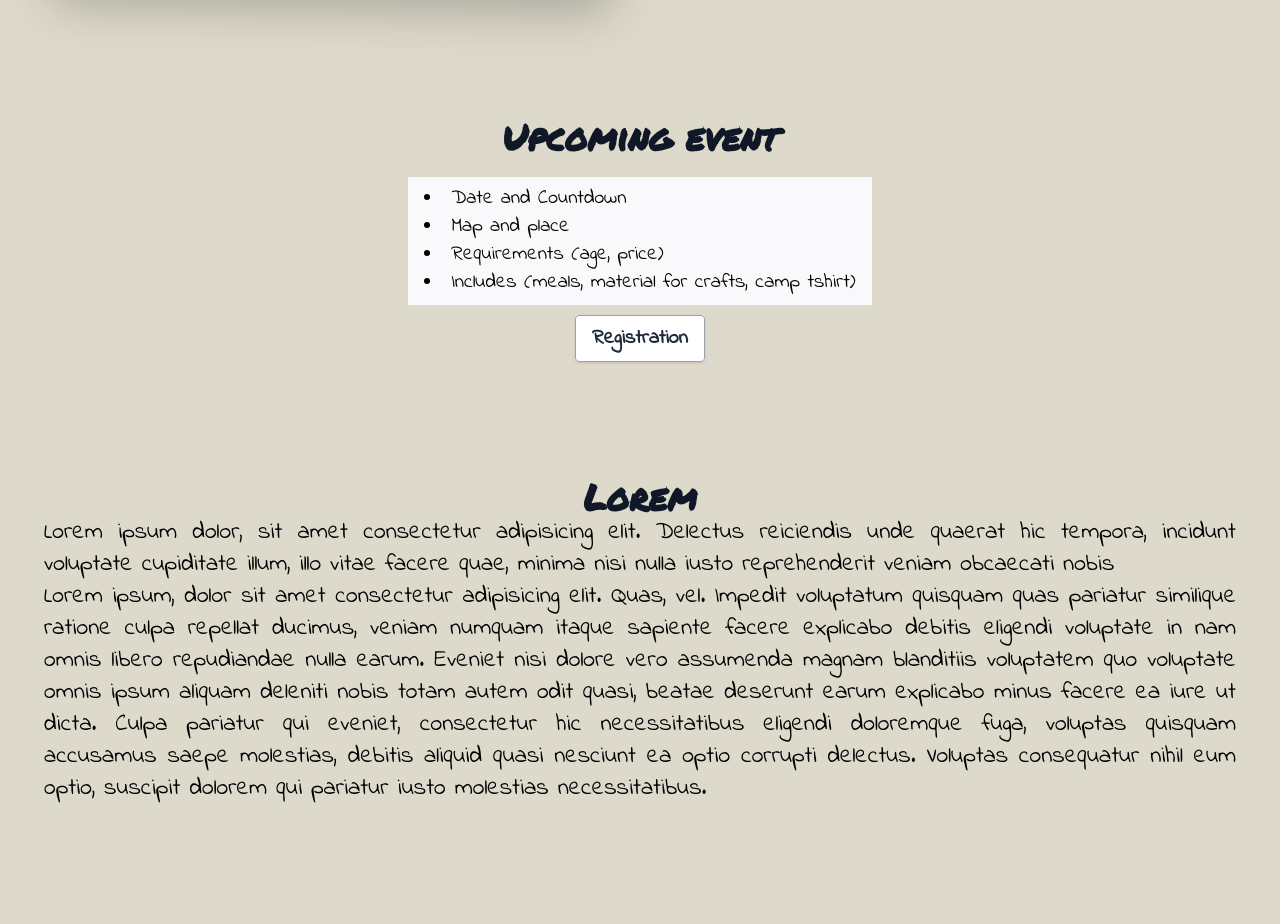
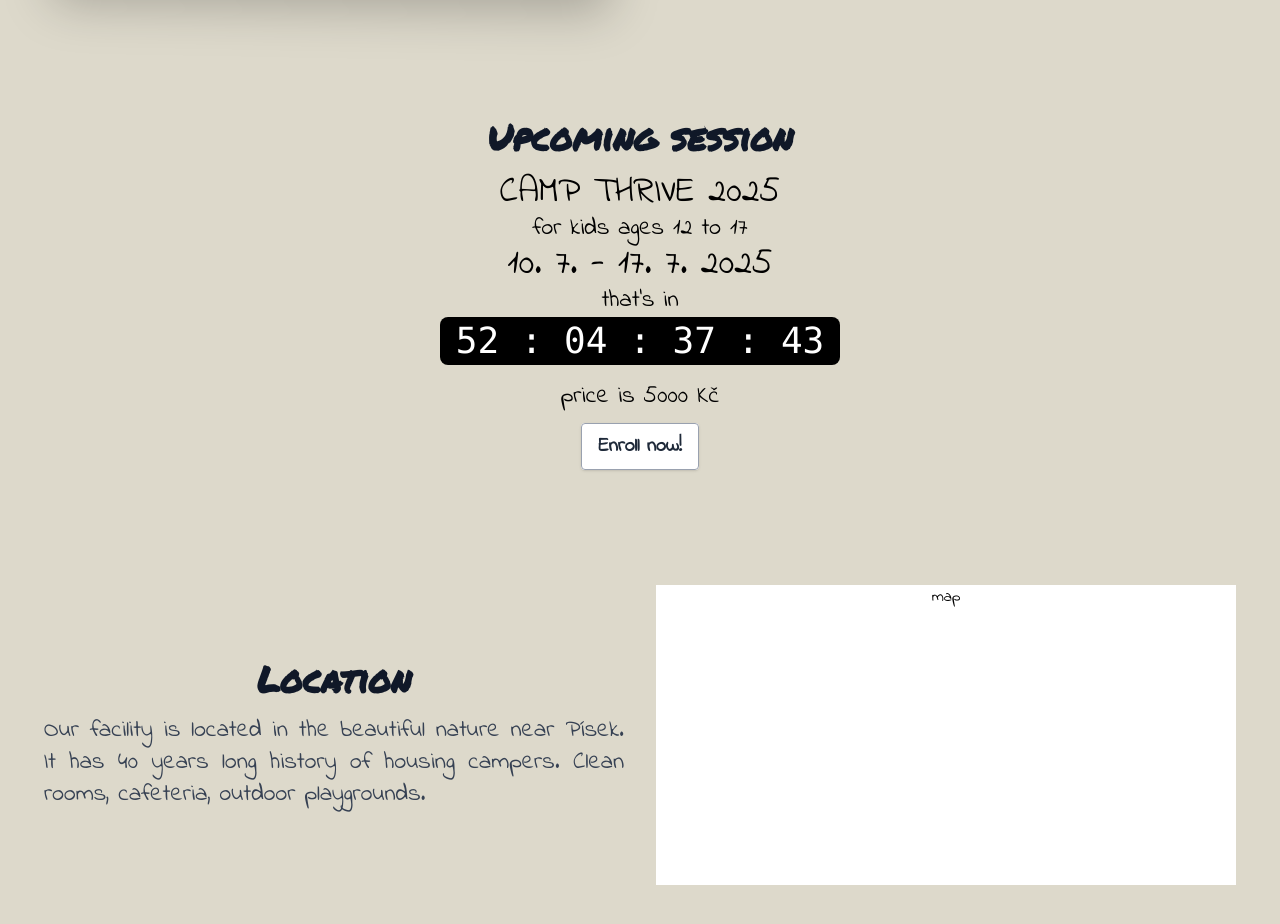
Before and after one commit to jiri-muller-dev/camp, a Next.js app: page / in a window 1280 px wide. Shown: the part 1608-2532 px from the top of the page. Built offline with nearby package versions, Linux system fonts and the light colour scheme.

Commit message:
Styling of main page, countdown component added

```diff
--- /dev/null
+++ b/src/app/components/Countdown.tsx
@@ -0,0 +1,54 @@
+"use client";
+import React from "react";
+
+interface TimeLeft {
+  days: number;
+  hours: number;
+  minutes: number;
+  seconds: number;
+}
+
+const Countdown: React.FC<{
+  targetDate: Date;
+}> = ({ targetDate }) => {
+  const calculateTimeLeft = () => {
+    const now = new Date();
+    const difference = targetDate.getTime() - now.getTime();
+    let timeLeft: TimeLeft = { days: 0, hours: 0, minutes: 0, seconds: 0 };
+
+    if (difference > 0) {
+      timeLeft = {
+        days: Math.floor(difference / (1000 * 60 * 60 * 24)),
+        hours: Math.floor(
+          (difference % (1000 * 60 * 60 * 24)) / (1000 * 60 * 60)
+        ),
+        minutes: Math.floor((difference % (1000 * 60 * 60)) / (1000 * 60)),
+        seconds: Math.floor((difference % (1000 * 60)) / 1000),
+      };
+    }
+
+    return timeLeft;
+  };
+
+  const [timeLeft, setTimeLeft] = React.useState<TimeLeft>(calculateTimeLeft());
+
+  React.useEffect(() => {
+    const timerId = setInterval(() => {
+      setTimeLeft(calculateTimeLeft());
+    }, 1000);
+
+    return () => clearInterval(timerId); // Cleanup on unmount
+  }, [targetDate]);
+
+  return (
+    <div>
+      <p className="text-center font-mono text-4xl px-4 py-1 bg-black text-white w-fit mx-auto mb-4 rounded-lg">
+        {timeLeft.days} : {timeLeft.hours.toString().padStart(2, "0")} :{" "}
+        {timeLeft.minutes.toString().padStart(2, "0")} :{" "}
+        {timeLeft.seconds.toString().padStart(2, "0")}
+      </p>
+    </div>
+  );
+};
+
+export default Countdown;
--- a/src/app/details.js
+++ b/src/app/details.js
@@ -1,3 +1,4 @@
 const campStartDate = "2025-07-10";
 const campEndDate = "2025-07-17";
-export { campStartDate, campEndDate };
+const campTitle = "Camp Thrive 2025";
+export { campStartDate, campEndDate, campTitle };
--- a/src/app/layout.tsx
+++ b/src/app/layout.tsx
@@ -37,7 +37,7 @@ export default function RootLayout({
             About camp
           </Link>
           <Link href="/#upcoming" className="navbutton">
-            Next camp
+            Next session
           </Link>
           <Link href="/registration" className="navbutton">
             Register
--- a/src/app/page.tsx
+++ b/src/app/page.tsx
@@ -1,5 +1,7 @@
 import Link from "next/link";
 import Image from "next/image";
+import { campStartDate, campTitle } from "./details";
+import Countdown from "./components/Countdown";
 
 export default function Home() {
   return (
@@ -14,7 +16,7 @@ export default function Home() {
               <p className="text-3xl sm:text-[5vw] xl:text-6xl text-center mb-8 font-sans max-w-[70vw]">
                 Find a place for friendship, adventure and growth!
               </p>
-              <a href="#" className="btn">
+              <a href="#aim" className="btn">
                 See details
               </a>
             </div>
@@ -55,7 +57,7 @@ export default function Home() {
               <div className="order-none md:order-1">
                 <div className="max-w-lg md:max-w-none">
                   <h2 id="activities">Activities</h2>
-                  <p className="text-center">
+                  <p className="text-center mt-4">
                     Move&nbsp;your&nbsp;body! Train&nbsp;your&nbsp;brain!
                     Try&nbsp;something&nbsp;new!
                   </p>
@@ -88,55 +90,18 @@ export default function Home() {
             <div className="grid grid-cols-1 gap-4 md:items-center md:gap-8 justify-items-center">
               <div>
                 <div className="max-w-lg md:max-w-none">
-                  <h2 id="upcoming">Upcoming event</h2>
-                  <ul className="my-5">
-                    <li>Date and Countdown</li>
-                    <li>Map and place</li>
-                    <li>Requirements (age, price)</li>
-                    <li>Includes (meals, material for crafts, camp tshirt)</li>
-                  </ul>
-
-                  {/* <ul class="space-y-4 text-left text-gray-500 dark:text-gray-400">
-                    <li class="flex items-center space-x-3 rtl:space-x-reverse">
-                      <svg
-                        class="shrink-0 w-3.5 h-3.5 text-green-500 dark:text-green-400"
-                        aria-hidden="true"
-                        xmlns="http://www.w3.org/2000/svg"
-                        fill="none"
-                        viewBox="0 0 16 12"
-                      >
-                        <path
-                          stroke="currentColor"
-                          stroke-linecap="round"
-                          stroke-linejoin="round"
-                          stroke-width="2"
-                          d="M1 5.917 5.724 10.5 15 1.5"
-                        />
-                      </svg>
-                      <span>Individual configuration</span>
-                    </li>
-                    <li class="flex items-center space-x-3 rtl:space-x-reverse">
-                      <svg
-                        class="shrink-0 w-3.5 h-3.5 text-green-500 dark:text-green-400"
-                        aria-hidden="true"
-                        xmlns="http://www.w3.org/2000/svg"
-                        fill="none"
-                        viewBox="0 0 16 12"
-                      >
-                        <path
-                          stroke="currentColor"
-                          stroke-linecap="round"
-                          stroke-linejoin="round"
-                          stroke-width="2"
-                          d="M1 5.917 5.724 10.5 15 1.5"
-                        />
-                      </svg>
-                      <span>No setup, or hidden fees</span>
-                    </li>
-                  </ul> */}
+                  <h2 id="upcoming">Upcoming session</h2>
+                  <p className="uppercase text-4xl text-center mt-4">
+                    {campTitle}
+                  </p>
+                  <p className="text-2xl text-center">for kids ages 12 to 17</p>
+                  <p className="text-4xl text-center">10. 7. - 17. 7. 2025</p>
+                  <p className="text-2xl text-center">that's in</p>
+                  <Countdown targetDate={new Date(campStartDate)} />
+                  <p className="text-2xl text-center mb-5">price is 5000 Kč</p>
 
                   <Link href="/registration" className="btn mt-5">
-                    Registration
+                    Enroll now!
                   </Link>
                 </div>
               </div>
@@ -144,33 +109,19 @@ export default function Home() {
           </div>
 
           <div className="mx-auto max-w-screen-xl my-15 px-4 py-8 sm:px-6 lg:px-8">
-            <div className="grid grid-cols-1 gap-4 md:items-center md:gap-8 justify-items-center">
-              <div>
-                <div className="max-w-lg md:max-w-none">
-                  <h2 id="upcoming">Lorem</h2>
-                  <p>
-                    Lorem ipsum dolor, sit amet consectetur adipisicing elit.
-                    Delectus reiciendis unde quaerat hic tempora, incidunt
-                    voluptate cupiditate illum, illo vitae facere quae, minima
-                    nisi nulla iusto reprehenderit veniam obcaecati nobis
-                  </p>
-                  <p>
-                    Lorem ipsum, dolor sit amet consectetur adipisicing elit.
-                    Quas, vel. Impedit voluptatum quisquam quas pariatur
-                    similique ratione culpa repellat ducimus, veniam numquam
-                    itaque sapiente facere explicabo debitis eligendi voluptate
-                    in nam omnis libero repudiandae nulla earum. Eveniet nisi
-                    dolore vero assumenda magnam blanditiis voluptatem quo
-                    voluptate omnis ipsum aliquam deleniti nobis totam autem
-                    odit quasi, beatae deserunt earum explicabo minus facere ea
-                    iure ut dicta. Culpa pariatur qui eveniet, consectetur hic
-                    necessitatibus eligendi doloremque fuga, voluptas quisquam
-                    accusamus saepe molestias, debitis aliquid quasi nesciunt ea
-                    optio corrupti delectus. Voluptas consequatur nihil eum
-                    optio, suscipit dolorem qui pariatur iusto molestias
-                    necessitatibus.
-                  </p>
-                </div>
+            <div className="grid grid-cols-1 gap-4 md:grid-cols-2 items-center justify-items-center md:gap-8">
+              <div className="max-w-lg md:max-w-none">
+                <h2 id="location">Location</h2>
+
+                <p className="mt-4 text-gray-700">
+                  Our facility is located in the beautiful nature near Písek. It
+                  has 40 years long history of housing campers. Clean rooms,
+                  cafeteria, outdoor playgrounds.
+                </p>
+              </div>
+
+              <div className="w-full">
+                <div className="w-full h-[300px] bg-white text-center">map</div>
               </div>
             </div>
           </div>
--- a/src/app/registration/page.tsx
+++ b/src/app/registration/page.tsx
@@ -93,7 +93,7 @@ const Registration: React.FC = () => {
           <div>
             <p className="mt-2 text-base text-left">
               Your registration was successfuly sent to us! <br /> It is now
-              pending and we will sent you you email to{" "}
+              pending and we will send you email to{" "}
               <strong>{formState.values.email}</strong> once it is accepted.
             </p>
           </div>
```
